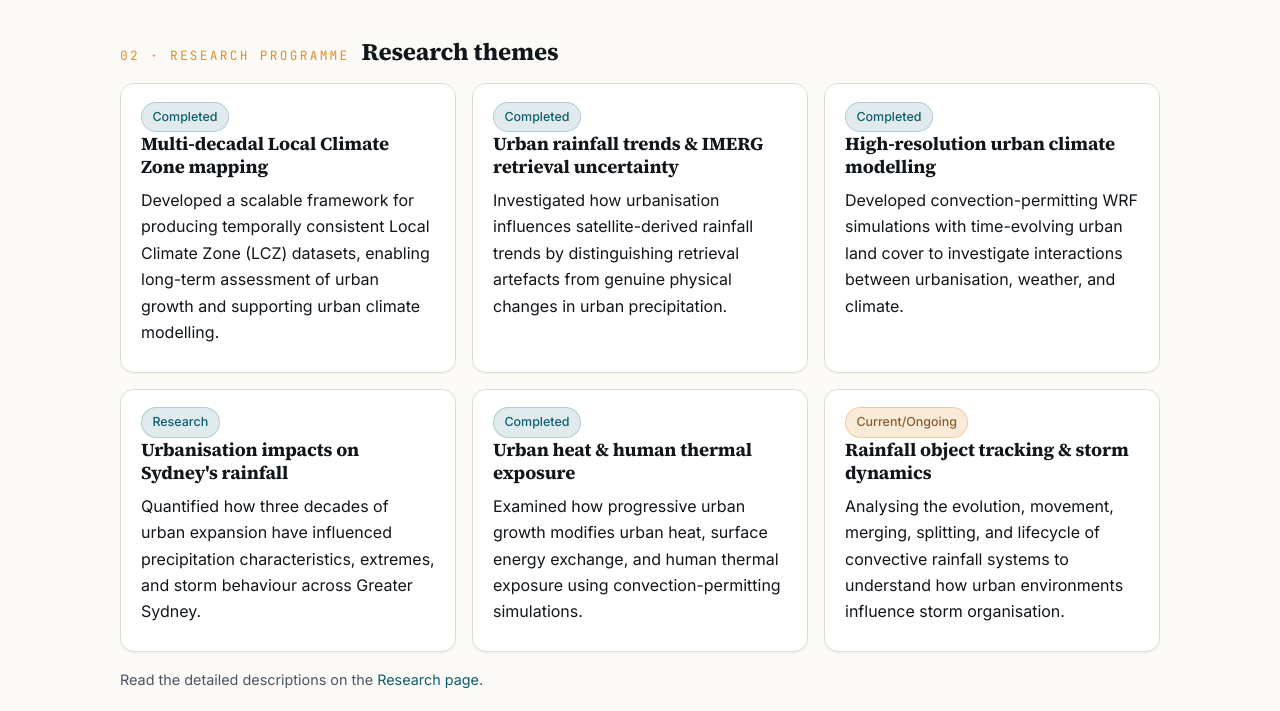
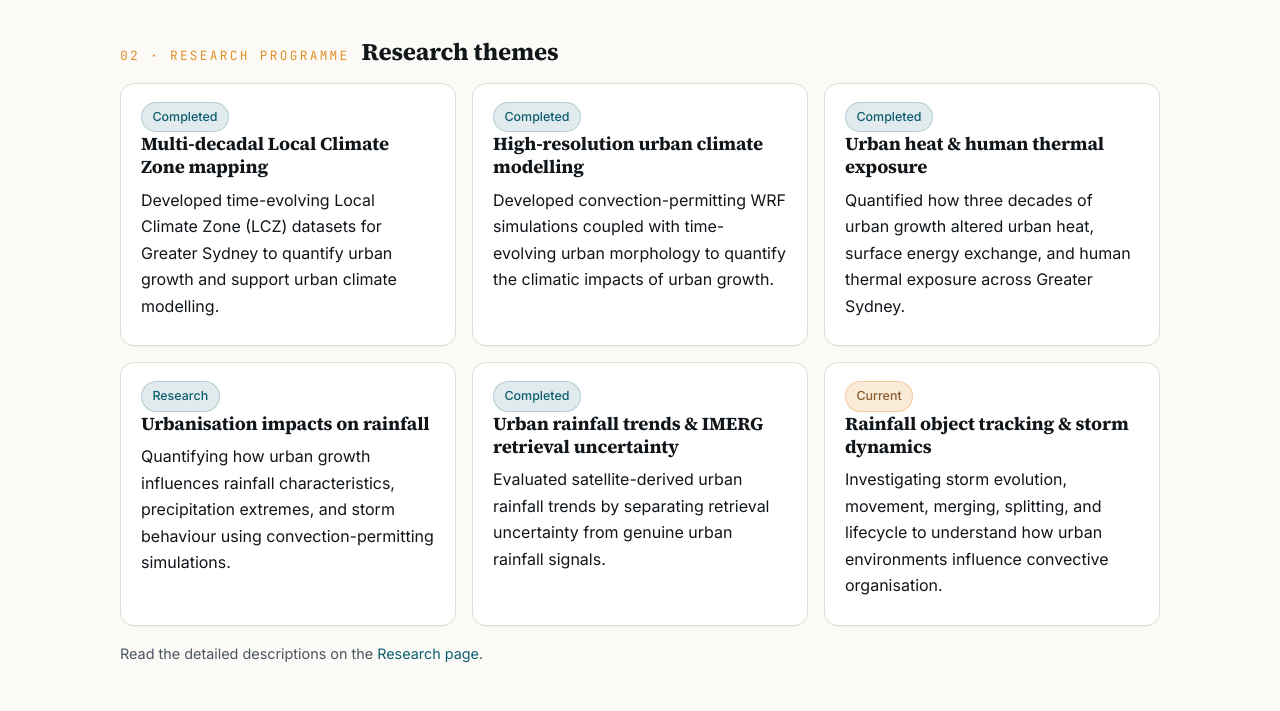
Before and after one commit to ss0293/shankar_academic_website, a plain HTML site: page index.html in a window 1280 px wide. Shown: the part 1187-1898 px from the top of the page. Drawn offline with Linux system fonts and the light colour scheme.

Commit message:
Revise project descriptions and headings in index.html

```diff
--- a/index.html
+++ b/index.html
@@ -133,38 +133,39 @@
       <div class="card">
         <span class="chip">Completed</span>
         <h3>Multi-decadal Local Climate Zone mapping</h3>
-        <p>Developed a scalable framework for producing temporally consistent Local Climate Zone (LCZ) datasets, enabling long-term assessment of urban growth and supporting urban climate modelling.</p>
+        <p>Developed time-evolving Local Climate Zone (LCZ) datasets for Greater Sydney to quantify urban growth and support urban climate modelling.</p>
+      </div>
+
+      <div class="card">
+        <span class="chip">Completed</span>
+        <h3>High-resolution urban climate modelling</h3>
+        <p>Developed convection-permitting WRF simulations coupled with time-evolving urban morphology to quantify the climatic impacts of urban growth.</p>
+      </div>
+
+      <div class="card">
+        <span class="chip">Completed</span>
+        <h3>Urban heat &amp; human thermal exposure</h3>
+        <p>Quantified how three decades of urban growth altered urban heat, surface energy exchange, and human thermal exposure across Greater Sydney.</p>
+      </div>
+
+      <div class="card">
+        <span class="chip">Research</span>
+        <h3>Urbanisation impacts on rainfall</h3>
+        <p>Quantifying how urban growth influences rainfall characteristics, precipitation extremes, and storm behaviour using convection-permitting simulations.</p>
       </div>
 
       <div class="card">
         <span class="chip">Completed</span>
         <h3>Urban rainfall trends &amp; IMERG retrieval uncertainty</h3>
-        <p>Investigated how urbanisation influences satellite-derived rainfall trends by distinguishing retrieval artefacts from genuine physical changes in urban precipitation.</p>
+        <p>Evaluated satellite-derived urban rainfall trends by separating retrieval uncertainty from genuine urban rainfall signals.</p>
       </div>
 
       <div class="card">
-        <span class="chip">Completed</span>
-        <h3>High-resolution urban climate modelling</h3>
-        <p>Developed convection-permitting WRF simulations with time-evolving urban land cover to investigate interactions between urbanisation, weather, and climate.</p>
+        <span class="chip amber">Current</span>
+        <h3>Rainfall object tracking &amp; storm dynamics</h3>
+        <p>Investigating storm evolution, movement, merging, splitting, and lifecycle to understand how urban environments influence convective organisation.</p>
       </div>
 
-      <div class="card">
-        <span class="chip">Research</span>
-        <h3>Urbanisation impacts on Sydney's rainfall</h3>
-        <p>Quantified how three decades of urban expansion have influenced precipitation characteristics, extremes, and storm behaviour across Greater Sydney.</p>
-      </div>
-
-      <div class="card">
-        <span class="chip">Completed</span>
-        <h3>Urban heat &amp; human thermal exposure</h3>
-        <p>Examined how progressive urban growth modifies urban heat, surface energy exchange, and human thermal exposure using convection-permitting simulations.</p>
-      </div>
-
-      <div class="card">
-        <span class="chip amber">Current/Ongoing</span>
-        <h3>Rainfall object tracking &amp; storm dynamics</h3>
-        <p>Analysing the evolution, movement, merging, splitting, and lifecycle of convective rainfall systems to understand how urban environments influence storm organisation.</p>
-      </div>
     </div>
 
     <p class="small" style="margin-top:1rem">
```
